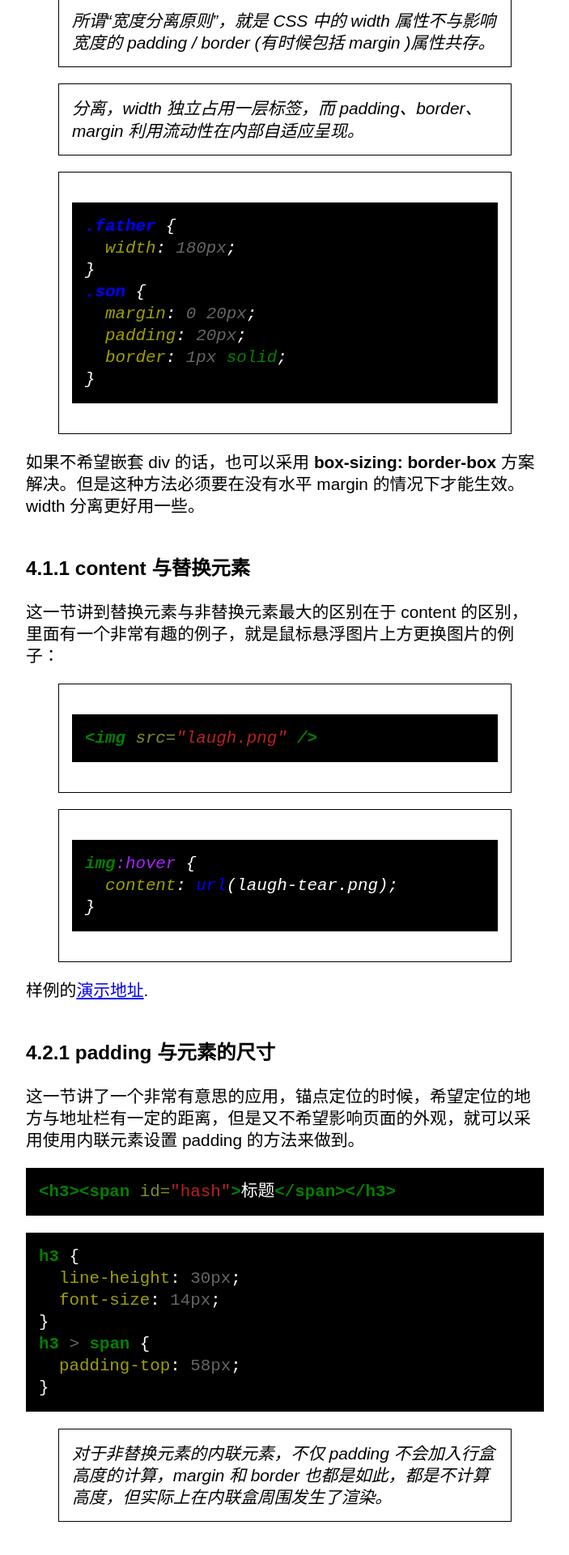
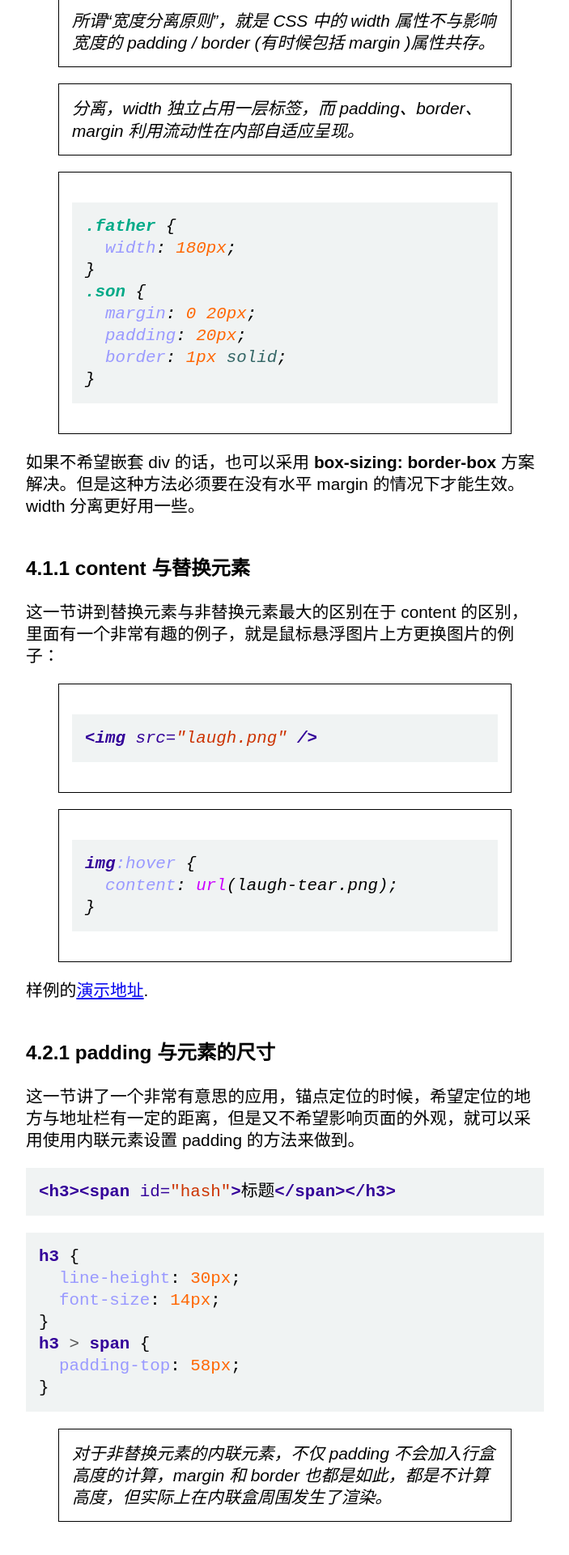
Before and after one commit to wangyu-1999/wangyu-1999.github.io, a Jekyll site: the page built from _posts/2021-08-27-读书笔记-css世界.md, in a window 1280 px wide. Shown: the part 858-2778 px from the top of the page at 81% size, without its empty margins (288-991 px from the left). Built offline with Jekyll 4.4.1, drawn with Linux system fonts in a browser that asks for light colours; comment, search, counter and statistics services are not loaded.

Commit message:
fix: 修改代码风格

```diff
--- a/_sass/no-style-please.scss
+++ b/_sass/no-style-please.scss
@@ -98,11 +98,6 @@ td {
   padding: 0.4rem;
 }
 
-code {
-  color: white;
-  background: black;
-}
-
 div.highlighter-rouge code {
   display: block;
   overflow-x: auto;
--- a/assets/css/main.scss
+++ b/assets/css/main.scss
@@ -14,39 +14,42 @@ center {
   background-color: #ffffcc;
 }
 .highlight {
-  background: #f8f8f8;
+  background: #f0f3f3;
 }
 .highlight .c {
-  color: #408080;
+  color: #0099ff;
   font-style: italic;
 } /* Comment */
 .highlight .err {
-  border: 1px solid #ff0000;
+  color: #aa0000;
+  background-color: #ffaaaa;
 } /* Error */
 .highlight .k {
-  color: #008000;
+  color: #006699;
   font-weight: bold;
 } /* Keyword */
 .highlight .o {
-  color: #666666;
+  color: #555555;
 } /* Operator */
 .highlight .cm {
-  color: #408080;
+  color: #0099ff;
   font-style: italic;
 } /* Comment.Multiline */
 .highlight .cp {
-  color: #bc7a00;
+  color: #009999;
 } /* Comment.Preproc */
 .highlight .c1 {
-  color: #408080;
+  color: #0099ff;
   font-style: italic;
 } /* Comment.Single */
 .highlight .cs {
-  color: #408080;
+  color: #0099ff;
+  font-weight: bold;
   font-style: italic;
 } /* Comment.Special */
 .highlight .gd {
-  color: #a00000;
+  background-color: #ffcccc;
+  border: 1px solid #cc0000;
 } /* Generic.Deleted */
 .highlight .ge {
   font-style: italic;
@@ -55,165 +58,166 @@ center {
   color: #ff0000;
 } /* Generic.Error */
 .highlight .gh {
-  color: #000080;
+  color: #003300;
   font-weight: bold;
 } /* Generic.Heading */
 .highlight .gi {
-  color: #00a000;
+  background-color: #ccffcc;
+  border: 1px solid #00cc00;
 } /* Generic.Inserted */
 .highlight .go {
-  color: #888888;
+  color: #aaaaaa;
 } /* Generic.Output */
 .highlight .gp {
-  color: #000080;
+  color: #000099;
   font-weight: bold;
 } /* Generic.Prompt */
 .highlight .gs {
   font-weight: bold;
 } /* Generic.Strong */
 .highlight .gu {
-  color: #800080;
+  color: #003300;
   font-weight: bold;
 } /* Generic.Subheading */
 .highlight .gt {
-  color: #0044dd;
+  color: #99cc66;
 } /* Generic.Traceback */
 .highlight .kc {
-  color: #008000;
+  color: #006699;
   font-weight: bold;
 } /* Keyword.Constant */
 .highlight .kd {
-  color: #008000;
+  color: #006699;
   font-weight: bold;
 } /* Keyword.Declaration */
 .highlight .kn {
-  color: #008000;
+  color: #006699;
   font-weight: bold;
 } /* Keyword.Namespace */
 .highlight .kp {
-  color: #008000;
+  color: #006699;
 } /* Keyword.Pseudo */
 .highlight .kr {
-  color: #008000;
+  color: #006699;
   font-weight: bold;
 } /* Keyword.Reserved */
 .highlight .kt {
-  color: #b00040;
+  color: #007788;
+  font-weight: bold;
 } /* Keyword.Type */
 .highlight .m {
-  color: #666666;
+  color: #ff6600;
 } /* Literal.Number */
 .highlight .s {
-  color: #ba2121;
+  color: #cc3300;
 } /* Literal.String */
 .highlight .na {
-  color: #7d9029;
+  color: #330099;
 } /* Name.Attribute */
 .highlight .nb {
-  color: #008000;
+  color: #336666;
 } /* Name.Builtin */
 .highlight .nc {
-  color: #0000ff;
+  color: #00aa88;
   font-weight: bold;
 } /* Name.Class */
 .highlight .no {
-  color: #880000;
+  color: #336600;
 } /* Name.Constant */
 .highlight .nd {
-  color: #aa22ff;
+  color: #9999ff;
 } /* Name.Decorator */
 .highlight .ni {
   color: #999999;
   font-weight: bold;
 } /* Name.Entity */
 .highlight .ne {
-  color: #d2413a;
+  color: #cc0000;
   font-weight: bold;
 } /* Name.Exception */
 .highlight .nf {
-  color: #0000ff;
+  color: #cc00ff;
 } /* Name.Function */
 .highlight .nl {
-  color: #a0a000;
+  color: #9999ff;
 } /* Name.Label */
 .highlight .nn {
-  color: #0000ff;
+  color: #00ccff;
   font-weight: bold;
 } /* Name.Namespace */
 .highlight .nt {
-  color: #008000;
+  color: #330099;
   font-weight: bold;
 } /* Name.Tag */
 .highlight .nv {
-  color: #19177c;
+  color: #003333;
 } /* Name.Variable */
 .highlight .ow {
-  color: #aa22ff;
+  color: #000000;
   font-weight: bold;
 } /* Operator.Word */
 .highlight .w {
   color: #bbbbbb;
 } /* Text.Whitespace */
 .highlight .mf {
-  color: #666666;
+  color: #ff6600;
 } /* Literal.Number.Float */
 .highlight .mh {
-  color: #666666;
+  color: #ff6600;
 } /* Literal.Number.Hex */
 .highlight .mi {
-  color: #666666;
+  color: #ff6600;
 } /* Literal.Number.Integer */
 .highlight .mo {
-  color: #666666;
+  color: #ff6600;
 } /* Literal.Number.Oct */
 .highlight .sb {
-  color: #ba2121;
+  color: #cc3300;
 } /* Literal.String.Backtick */
 .highlight .sc {
-  color: #ba2121;
+  color: #cc3300;
 } /* Literal.String.Char */
 .highlight .sd {
-  color: #ba2121;
+  color: #cc3300;
   font-style: italic;
 } /* Literal.String.Doc */
 .highlight .s2 {
-  color: #ba2121;
+  color: #cc3300;
 } /* Literal.String.Double */
 .highlight .se {
-  color: #bb6622;
+  color: #cc3300;
   font-weight: bold;
 } /* Literal.String.Escape */
 .highlight .sh {
-  color: #ba2121;
+  color: #cc3300;
 } /* Literal.String.Heredoc */
 .highlight .si {
-  color: #bb6688;
-  font-weight: bold;
+  color: #aa0000;
 } /* Literal.String.Interpol */
 .highlight .sx {
-  color: #008000;
+  color: #cc3300;
 } /* Literal.String.Other */
 .highlight .sr {
-  color: #bb6688;
+  color: #33aaaa;
 } /* Literal.String.Regex */
 .highlight .s1 {
-  color: #ba2121;
+  color: #cc3300;
 } /* Literal.String.Single */
 .highlight .ss {
-  color: #19177c;
+  color: #ffcc33;
 } /* Literal.String.Symbol */
 .highlight .bp {
-  color: #008000;
+  color: #336666;
 } /* Name.Builtin.Pseudo */
 .highlight .vc {
-  color: #19177c;
+  color: #003333;
 } /* Name.Variable.Class */
 .highlight .vg {
-  color: #19177c;
+  color: #003333;
 } /* Name.Variable.Global */
 .highlight .vi {
-  color: #19177c;
+  color: #003333;
 } /* Name.Variable.Instance */
 .highlight .il {
-  color: #666666;
+  color: #ff6600;
 } /* Literal.Number.Integer.Long */
```
